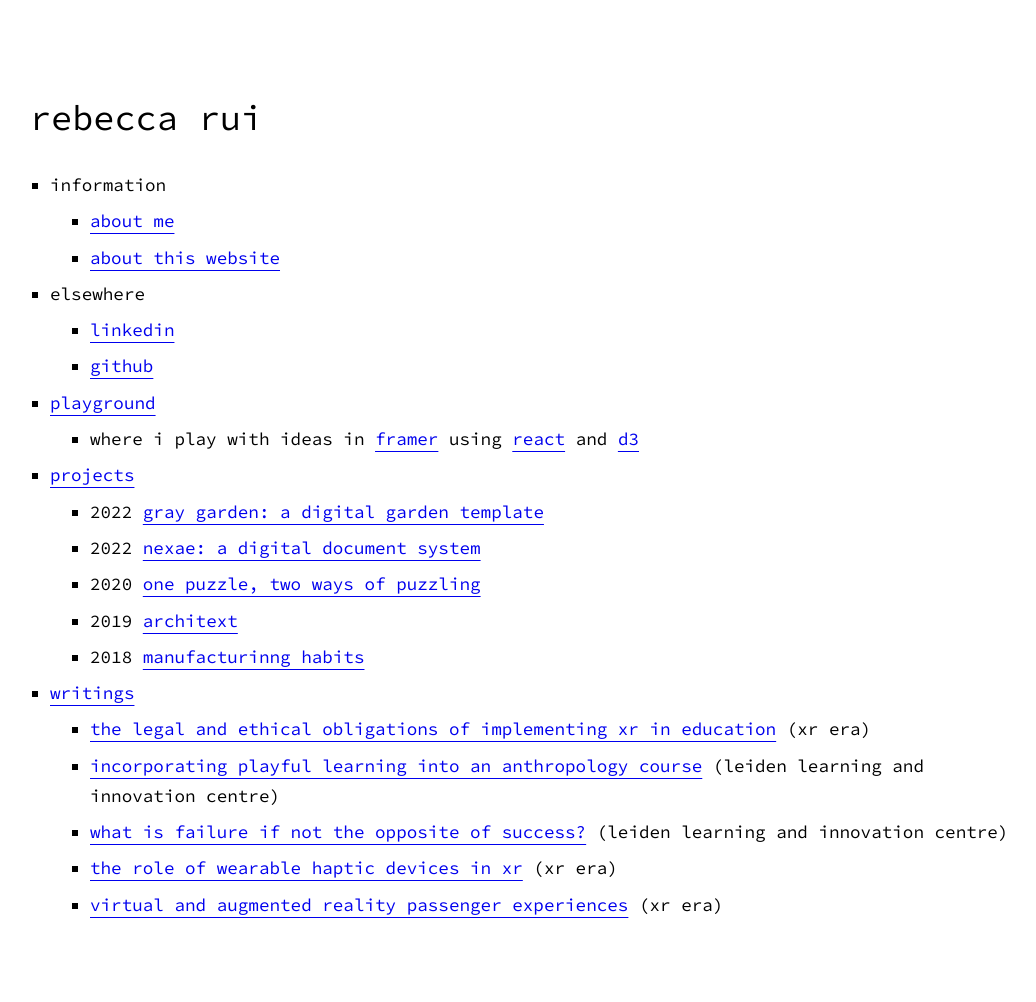
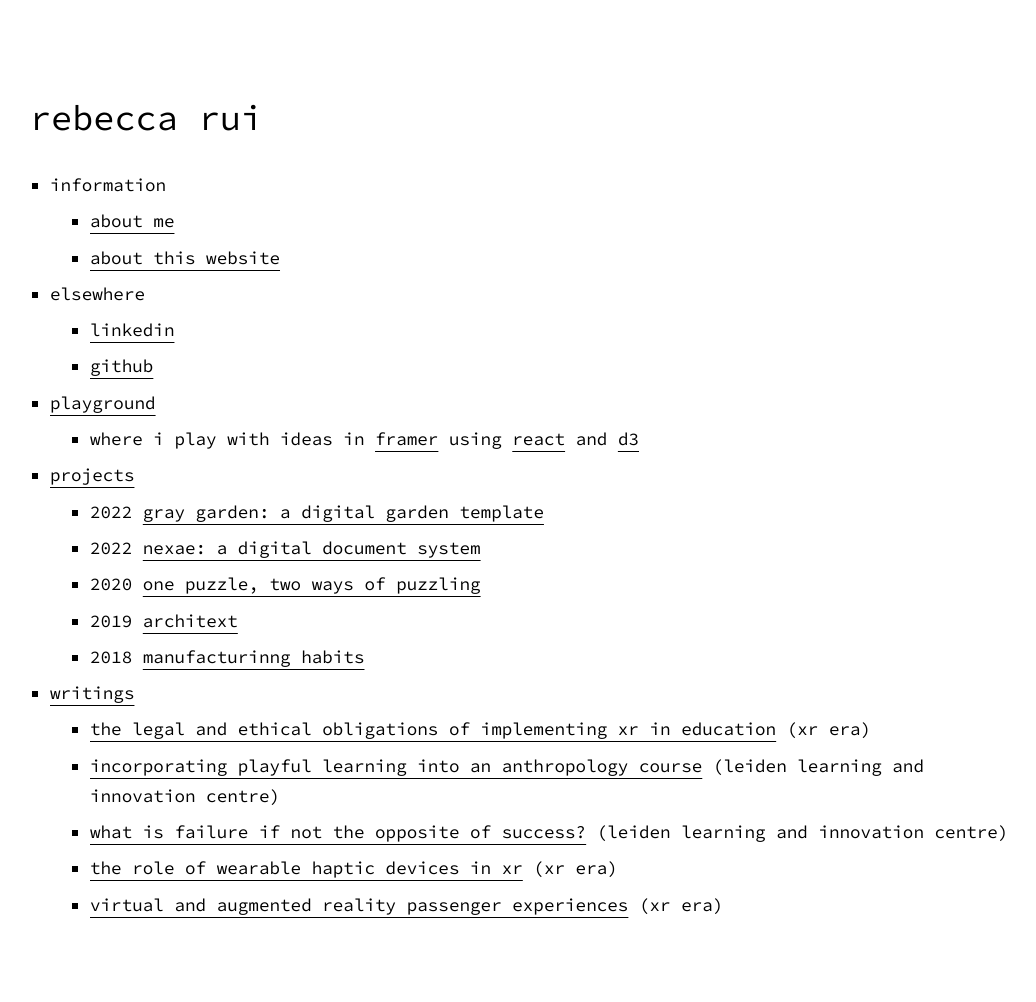
Before and after one commit to iurrrui/iurrrui.github.io, a Jekyll site: the page built from index.md, in a window 1280 px wide. Shown: the whole page, without its empty margins (110-1146 px from the left). Built offline with Jekyll 4.4.1, drawn with Linux system fonts in a browser that asks for light colours.

Commit message:
Link decoration

```diff
--- a/_sass/no-style-please.scss
+++ b/_sass/no-style-please.scss
@@ -85,9 +85,9 @@ li {
 
 a {
   text-decoration: underline;
-  text-underline-offset: 0.5rem;
+  text-underline-offset: 0.4rem;
   text-decoration-thickness: 0.001rem;
-  text-underline-offset: 0.4rem;
+  color: black;
   // font-weight: 500;
 }
 
```
Also changed, not shown: 2 other files.
